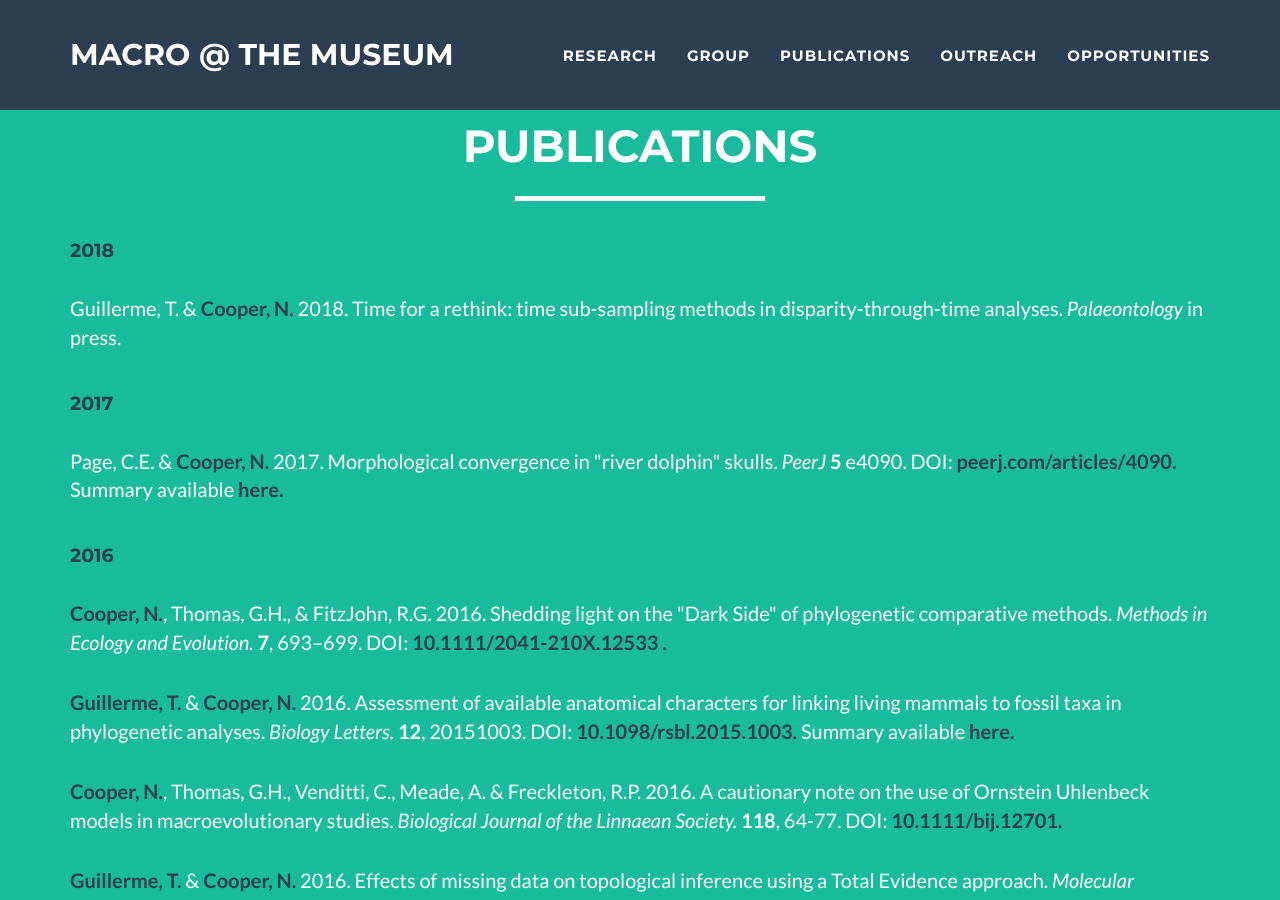
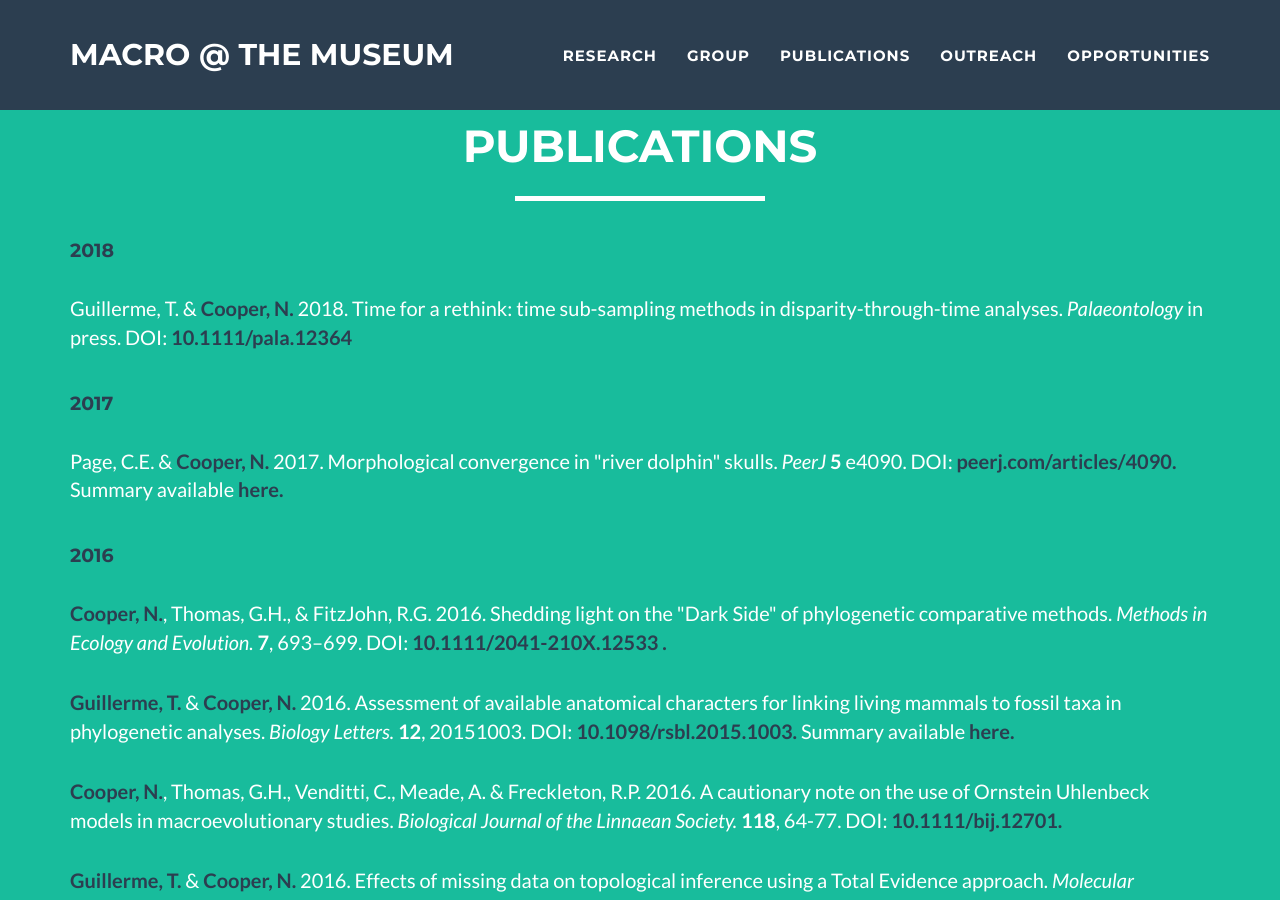
Before and after one commit to nhcooper123/nhcooper123.github.io, a Jekyll site: the page publications.html, which Jekyll copies as it is, in a window 1280 px wide and 900 px high. Built offline with Jekyll 4.4.1, drawn with Linux system fonts in a browser that asks for light colours; comment, search, counter and statistics services are not loaded.

Commit message:
Add DOI for Palass paper

```diff
--- a/publications.html
+++ b/publications.html
@@ -105,8 +105,8 @@
     <em>Palaeontology</em>
     <strong></strong>
     in press.
-    <!-- DOI: <a href=""><strong><font color="2c3e50">doi</font></strong></a>
-     Summary available <a href="http://macromuseum.github.io/river-dolphins/"><strong><font color="2c3e50">here.</font></strong></a>
+    DOI: <a href="https://doi.org/10.1111/pala.12364"><strong><font color="2c3e50">10.1111/pala.12364</font></strong></a>
+     <!-- Summary available <a href="http://macromuseum.github.io/river-dolphins/"><strong><font color="2c3e50">here.</font></strong></a>
 
     <script type="text/javascript" src="https://d1bxh8uas1mnw7.cloudfront.net/assets/embed.js"></script>
     <div class="altmetric-embed" data-badge-type="donut" data-doi="10.7717/peerj.4090"><
```
